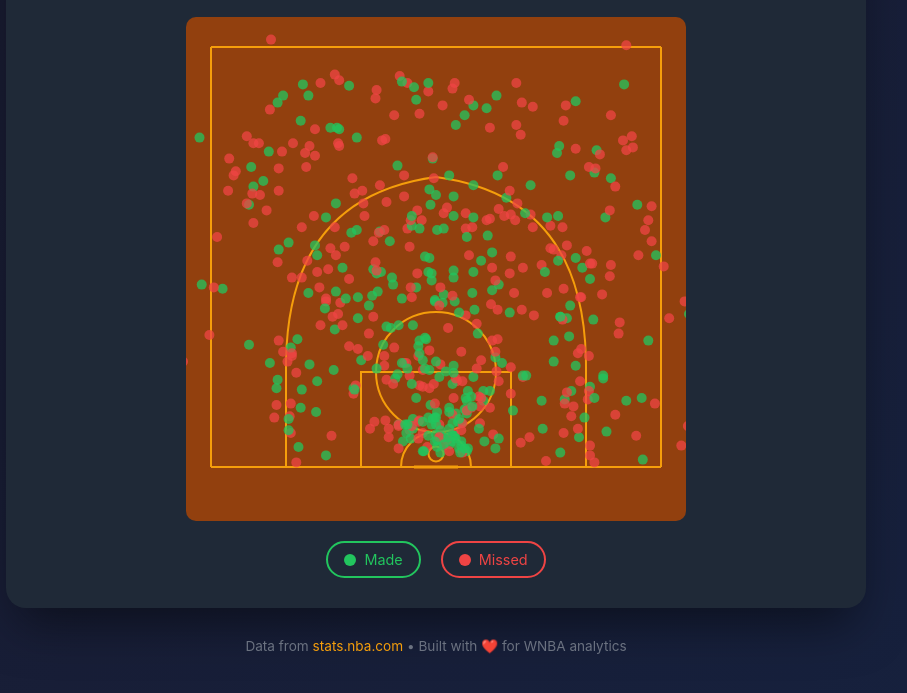
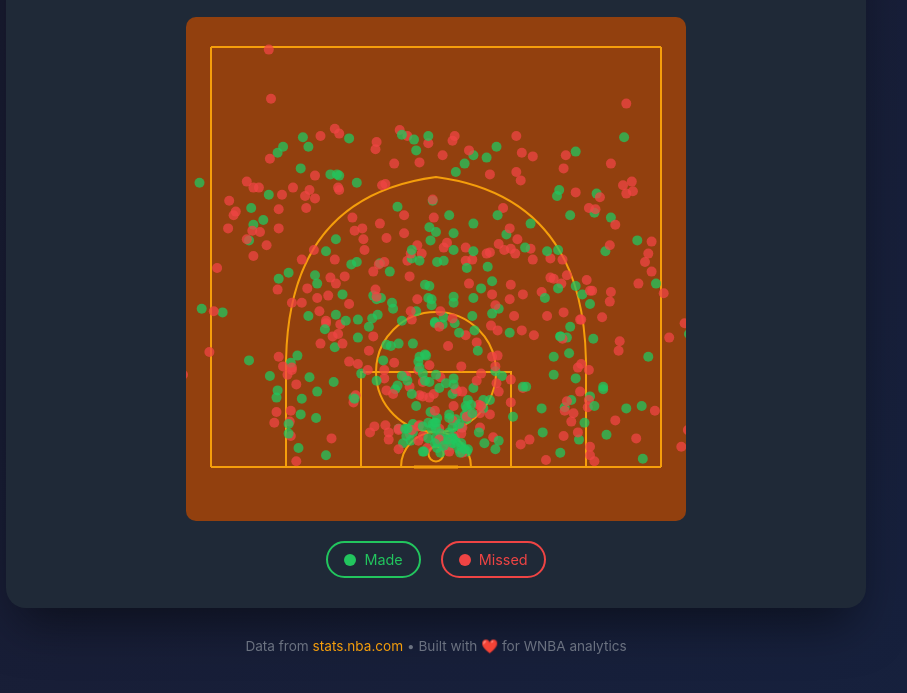
Before and after one commit to keerthi-manur/WNBA_Shot_Charts, a plain HTML site: page index.html in a window 1280 px wide. Shown: the part 405-1098 px from the top of the page, without its empty margins (204-1111 px from the left). Drawn offline with Linux system fonts and the light colour scheme.

Commit message:
Change shot vertical position scaling factor
Adjusted the vertical positioning of shots by modifying the scaling factor.

```diff
--- a/index.html
+++ b/index.html
@@ -377,7 +377,7 @@
       shots.forEach((shot) => {
         // Spread shots out more aggressively
         const x = 250 + (shot.LOC_X * 1.1);
-        const y = 437 - (shot.LOC_Y * 1.4);
+        const y = 437 - (shot.LOC_Y * 1.2);
 
         const circle = document.createElementNS('http://www.w3.org/2000/svg', 'circle');
         circle.setAttribute('cx', x);
```
